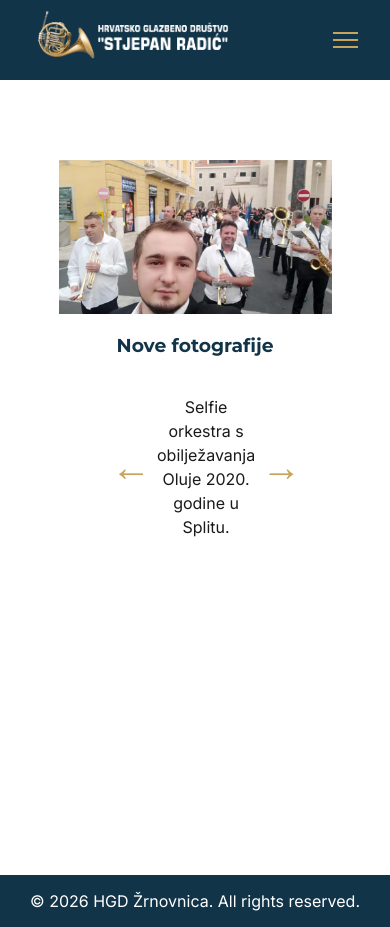
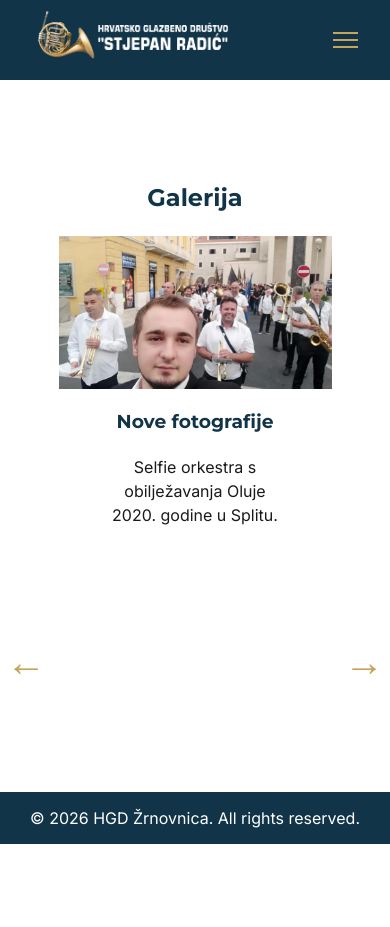
Before and after one commit to KonnyDaugh/HGD-Stjepan-Radic, a React (Vite) app: page /galerija in a window 390 px wide. After the commit the page ends 844 px from the top, so only its background shows below. Built offline with nearby package versions, Linux system fonts and the light colour scheme.

Commit message:
Adapted Gallery page for tablet

```diff
--- a/src/pages/Gallery.css
+++ b/src/pages/Gallery.css
@@ -11,13 +11,12 @@
   margin: 15px 105px 0 105px;
 }
 
-.gallery-wrapper {
+.gallery__inner {
   position: relative;
 }
 
 .gallery-caption-wrap {
-  display: flex;
-  justify-content: space-between;
+  display: block;
 }
 
 .gallery-prev,
@@ -30,10 +29,7 @@
   color: var(--color-secondary);
 }
 
-.gallery-prev {
-  left: 10px;
+.gallery__controls {
+  display: flex;
+  justify-content: space-between;
 }
-
-.gallery-next {
-  right: 10px;
-}
--- a/src/pages/Gallery.jsx
+++ b/src/pages/Gallery.jsx
@@ -8,8 +8,10 @@ import './Gallery.css';
 
 function Gallery() {
   return (
-    <div className="gallery__wrapper">
-
+    <section className='gallery'>
+        <div className="container">
+            <div className="gallery__inner">
+                <h1>Galerija</h1>
                 <Swiper
                     modules={[Navigation]}
                     navigation={{
@@ -22,7 +24,7 @@ function Gallery() {
                 >
                     {slides.map((slide) => (
                         <SwiperSlide key={slide.id}>
-                    <div className="container">
+
                             <div className="gallery-slide">
 
                                 <img
@@ -34,19 +36,22 @@ function Gallery() {
                                 <div className="gallery-caption">
                                     <h3>{slide.title}</h3>
                                     <div className='gallery-caption-wrap'>
-                                <button className="gallery-prev">←</button>
                                         <p>{slide.text}</p>
-                                <button className="gallery-next">→</button>
                                     </div>
                                 </div>
 
                             </div>
-                    </div>
+
                         </SwiperSlide>
                     ))}
                 </Swiper>
-
+                <div className="gallery__controls">
+                    <button className="gallery-prev">←</button>
+                    <button className="gallery-next">→</button>
                 </div>
+            </div>
+        </div>
+    </section>
   );
 };
 
```
Lines whose indentation alone changed are shown as unchanged.
